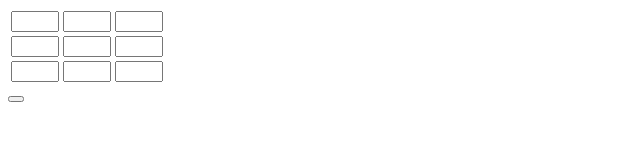
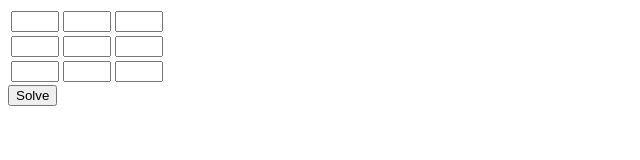
Before and after one commit to StephenC86/Sudoku-Solver, a plain HTML site: page index.html in a window 1280 px wide. Shown: the whole page, without its empty margins (0-640 px from the left). Drawn offline with Linux system fonts and the light colour scheme.

Commit message:
Initial framework

```diff
--- a/index.html
+++ b/index.html
@@ -28,7 +28,7 @@
        </tr>
      </tbody>
     </table>
-    <button></button>
+    <button>Solve</button>
   </div>
 </body>
 </html>
```
